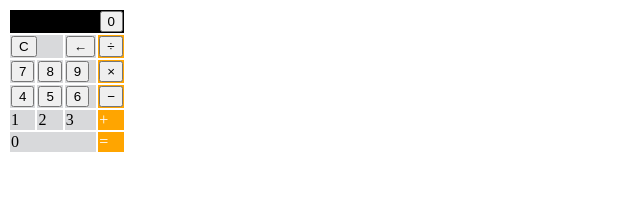
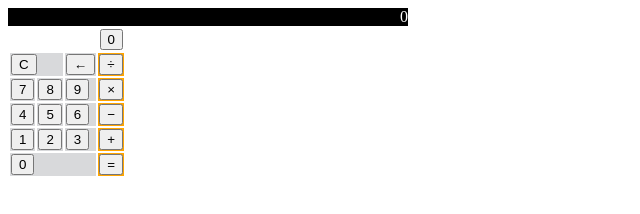
Before and after one commit to allison-blumenthal/LAB-calculator, a plain HTML site: page index.html in a window 1280 px wide. Shown: the whole page, without its empty margins (0-640 px from the left). Drawn offline with Linux system fonts and the light colour scheme.

Commit message:
updating on main by accident

```diff
--- a/index.html
+++ b/index.html
@@ -8,12 +8,16 @@
 
 <body>
   <div class="calculator">
+    <div class="calculator-display">0</div>
+
+
     <table>
       <tr>
-        <th colspan="4" class="results-screen">
-          <button>0</button>
+        <th colspan="4">
+          <button class="results-screen" type="button">0</button>
         </th>
       </tr>
+
       <tr>
         <td colspan="2" class="grey-button">
           <button>C</button>
@@ -25,6 +29,7 @@
           <button>&#xf7;</button>
         </td>
       </tr>
+
       <tr>
         <td class="grey-button">
           <button>7</button>
@@ -39,6 +44,7 @@
           <button>&#xd7;</button>
         </td>
       </tr>
+
       <tr>
         <td class="grey-button">
           <button>4</button>
@@ -52,18 +58,31 @@
         <td class="function-colors">
           <button>&#x2212;</button>
         </td>
+        </tr>
+
       <tr>
-        <td class="grey-button">1</td>
-        <td class="grey-button">2</td>
-        <td class="grey-button">3</td>
-        <td class="function-colors">&#x2b;</td>
-      </tr>
-        <td colspan="3" class="grey-button">0</td>
-        <td class="function-colors">&#x3d;</td>
+        <td class="grey-button">
+          <button>1</button>
+        </td>
+        <td class="grey-button">
+          <button>2</button>
+        </td>
+        <td class="grey-button">
+          <button>3</button>
+        </td>
+        <td class="function-colors">
+          <button>&#x2b;</button>
+        </td>
       </tr>
 
-
-
+      <tr>
+        <td colspan="3" class="grey-button">
+          <button>0</button>
+        </td>
+        <td class="function-colors">
+          <button>&#x3d;</button>
+        </td>
+      </tr>
 
     </table>
 </div>
--- a/main.css
+++ b/main.css
@@ -12,17 +12,14 @@ th {
   width: 400px;
  }
 
-td {
-
-}
-
-.results-screen {
+ .calculator-display {
   background-color: #000000;
   color: #ffffff;
-}
+  text-align: right;
+ }
 
 .grey-button {
-  background-color: #d8d9db;
+    background-color: #d8d9db;
 }
 
 .function-colors {
```
